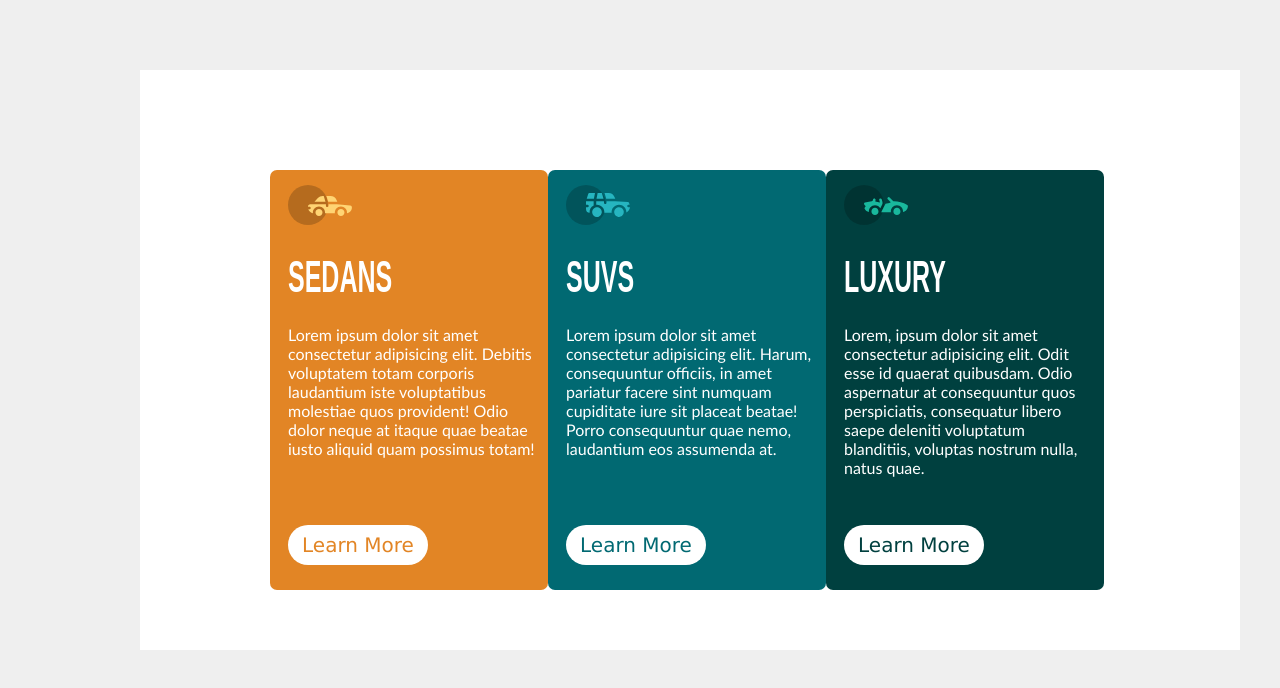
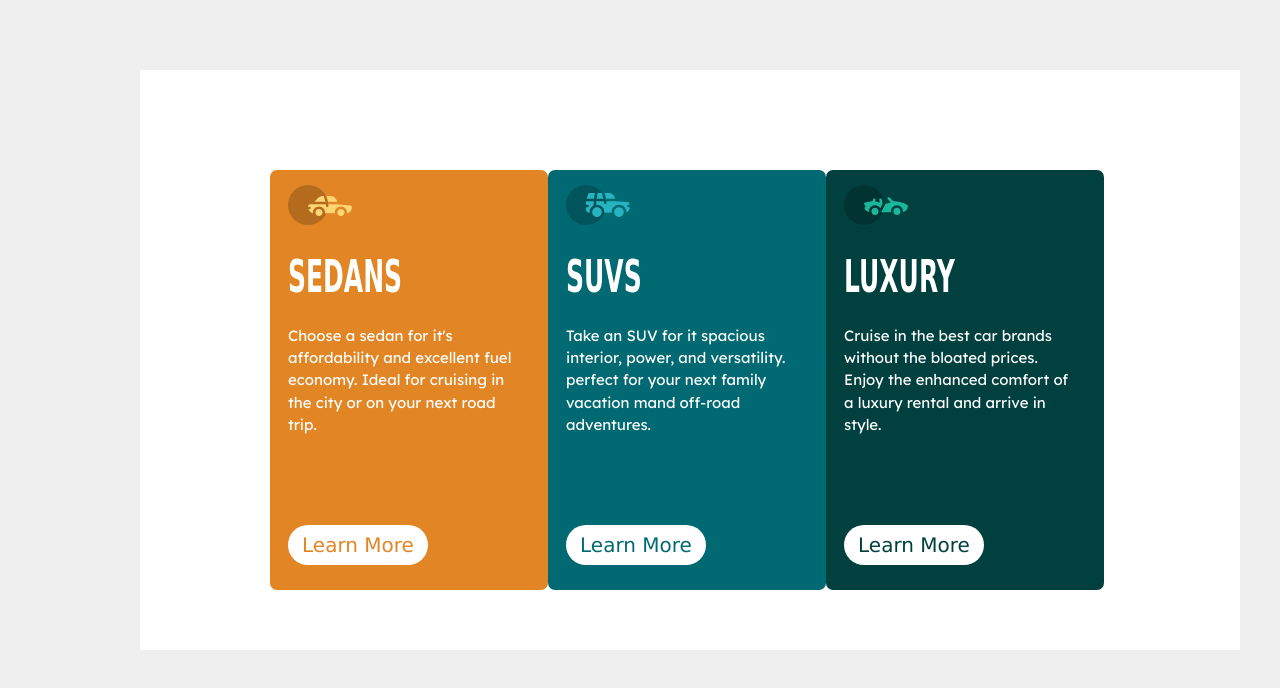
Before and after one commit to clementrugwiro/cards, a plain HTML site: page index.html in a window 1280 px wide. Drawn offline with Linux system fonts and the light colour scheme.

Commit message:
first file update

```diff
--- a/index.css
+++ b/index.css
@@ -20,7 +20,11 @@ body{
     border: none;
 }
 p{
-    font-family: 'Trebuchet MS', sans-serif , 'Lucida Sans Unicode', 'Lucida Grande', 'Lucida Sans', Arial, sans-serif;
+    font-family: 'Lexend deca';
+    padding-right:1rem;
+    line-height: 1.4rem;
+    font-size: 15px;
+    font-weight: 400;
 }
 .card{
 
@@ -43,8 +47,9 @@ p{
 h4{
     font-size: 25px;
     font-weight: 700;
-    font-family: sans-serif;
+    font-family: 'big shoulders display', cursive;
     transform: scaleY(1.8);
+
 }
 
 .text{
@@ -77,6 +82,8 @@ background-color: rgb(226, 133, 37);
 .btn:hover{
     height: 45px;
     width: 145px;
+    background-color: rgb(99, 153, 11);
+    cursor: pointer;
 }
 #btn1{
     color:rgb(226, 133, 37) ;
@@ -94,9 +101,9 @@ background-color: rgb(226, 133, 37);
 }
 .card-container{
     display: inline;
-    background-color: none;
+    background-color: transparent;
     padding: 10px 10px 10px 10px;
-    margin: 0;
+    margin-left: 5%;
 
 }
 .card{
--- a/index.html
+++ b/index.html
@@ -5,6 +5,9 @@
     <meta http-equiv="X-UA-Compatible" content="IE=edge">
     <meta name="viewport" content="width=device-width, initial-scale=1.0">
     <link rel="stylesheet" href="index.css">
+    <link rel="preconnect" href="https://fonts.googleapis.com">
+<link rel="preconnect" href="https://fonts.gstatic.com" crossorigin>
+<link href="https://fonts.googleapis.com/css2?family=Lexend+Deca&display=swap" rel="stylesheet">
     <title>cards</title>
 </head>
 <body>
@@ -17,7 +20,7 @@
                 <div  class="icon"></div>
                 <h4>SEDANS</h4>
                 <div  class="text">
-                    <p>Lorem ipsum dolor sit amet consectetur adipisicing elit. Debitis voluptatem totam corporis laudantium iste voluptatibus molestiae quos provident! Odio dolor neque at itaque quae beatae iusto aliquid quam possimus totam!</p>
+                    <p>Choose a  sedan for it's affordability and excellent fuel economy. Ideal for cruising in the city or on your next road trip.</p>
                 </div>
                 <input type="button" id="btn1"  class="btn" value="Learn More">
             </div>
@@ -28,7 +31,7 @@
                 <div  class="icon"></div>
                 <h4>SUVS</h4>
                 <div  class="text">
-                    <p>Lorem ipsum dolor sit amet consectetur adipisicing elit. Harum, consequuntur officiis, in amet pariatur facere sint numquam cupiditate iure sit placeat beatae! Porro consequuntur quae nemo, laudantium eos assumenda at.</p>
+                    <p>Take an SUV for it spacious interior, power, and versatility. perfect for your next family vacation mand off-road adventures.</p>
                 </div>
                 <input type="button" id="btn2"  class="btn" value="Learn More">
             </div>
@@ -39,7 +42,7 @@
                 <div  class="icon"></div>
                 <h4>LUXURY</h4>
                <div  class="text">
-                <p>Lorem, ipsum dolor sit amet consectetur adipisicing elit. Odit esse id quaerat quibusdam. Odio aspernatur at consequuntur quos perspiciatis, consequatur libero saepe deleniti voluptatum blanditiis, voluptas nostrum nulla, natus quae.</p>
+                <p>Cruise in the best car brands without the bloated prices. Enjoy the enhanced comfort of a luxury rental and arrive in style. </p>
                </div>
                 <input type="button" id="btn3"   class="btn" value="Learn More">
             </div>
```
